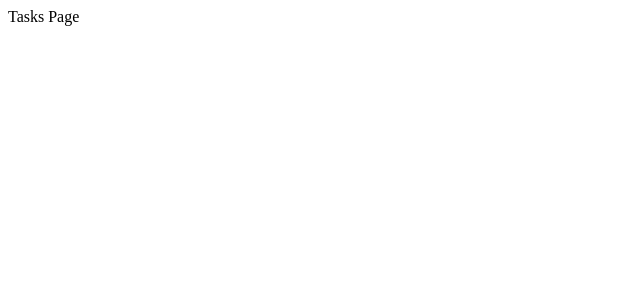
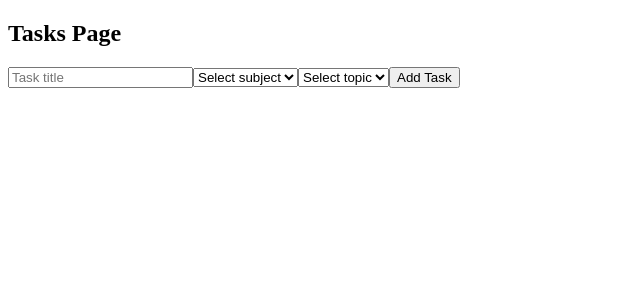
Before and after one commit to Tusharcode007/rst-AI-Powered-Study-Companion-, a React (Vite) app: page /tasks in a window 1280 px wide. Shown: the top 300 px of the page, without its empty margins (0-640 px from the left). Built offline with nearby package versions, Linux system fonts and the light colour scheme.

Commit message:
task layer 3

```diff
--- a/src/context/StudyContext.jsx
+++ b/src/context/StudyContext.jsx
@@ -5,6 +5,7 @@ export const StudyContext = createContext();
 export const StudyProvider = ({ children }) => {
   const [subjects, setSubjects] = useState([]);
   const [topics, setTopics] = useState([]);
+  const [tasks, setTasks] = useState([]);
 
   const addSubject = (name) => {
     setSubjects([...subjects, { id: Date.now(), name }]);
@@ -18,8 +19,12 @@ export const StudyProvider = ({ children }) => {
     setTopics([...topics, { id: Date.now(), name, subjectId }]);
   };
 
+  const addTask = (title, subjectId, topicId) => {
+    setTasks([...tasks, { id: Date.now(), title, subjectId, topicId }]);
+  };
+
   return (
-    <StudyContext.Provider value={{ subjects, addSubject, deleteSubject, topics, addTopic }}>
+    <StudyContext.Provider value={{ subjects, addSubject, deleteSubject, topics, addTopic, tasks, addTask }}>
       {children}
     </StudyContext.Provider>
   );
--- a/src/pages/Tasks.jsx
+++ b/src/pages/Tasks.jsx
@@ -1,9 +1,60 @@
-import React from 'react';
+import React, { useState, useContext } from 'react';
+import { StudyContext } from '../context/StudyContext';
 
 function Tasks() {
+  const [title, setTitle] = useState('');
+  const [subjectId, setSubjectId] = useState('');
+  const [topicId, setTopicId] = useState('');
+
+  const { subjects, topics, addTask, tasks } = useContext(StudyContext);
+
+  const handleSubmit = (e) => {
+    e.preventDefault();
+    addTask(title, subjectId, topicId);
+    setTitle('');
+    setSubjectId('');
+    setTopicId('');
+  };
+
   return (
     <div>
-      Tasks Page
+      <h2>Tasks Page</h2>
+      <form onSubmit={handleSubmit}>
+        <input
+          type="text"
+          placeholder="Task title"
+          value={title}
+          onChange={(e) => setTitle(e.target.value)}
+        />
+
+        <select value={subjectId} onChange={(e) => setSubjectId(e.target.value)}>
+          <option value="">Select subject</option>
+          {subjects.map(subject => (
+            <option key={subject.id} value={subject.id}>{subject.name}</option>
+          ))}
+        </select>
+
+        <select value={topicId} onChange={(e) => setTopicId(e.target.value)}>
+          <option value="">Select topic</option>
+          {topics.map(topic => (
+            <option key={topic.id} value={topic.id}>{topic.name}</option>
+          ))}
+        </select>
+
+        <button type="submit">Add Task</button>
+      </form>
+
+      <ul>
+        {tasks.map(task => {
+          const subject = subjects.find(s => String(s.id) === String(task.subjectId));
+          const topic = topics.find(t => String(t.id) === String(task.topicId));
+          return (
+            <li key={task.id}>
+              {task.title} - {subject ? subject.name : 'Unknown Subject'} - {topic ? topic.name : 'Unknown Topic'}
+            </li>
+          );
+        })}
+      </ul>
     </div>
   );
 }
```
